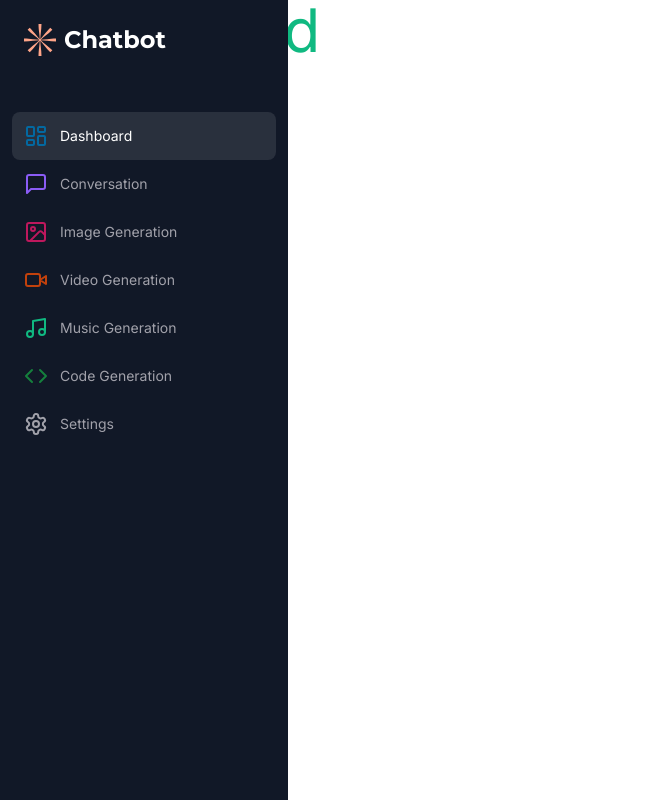
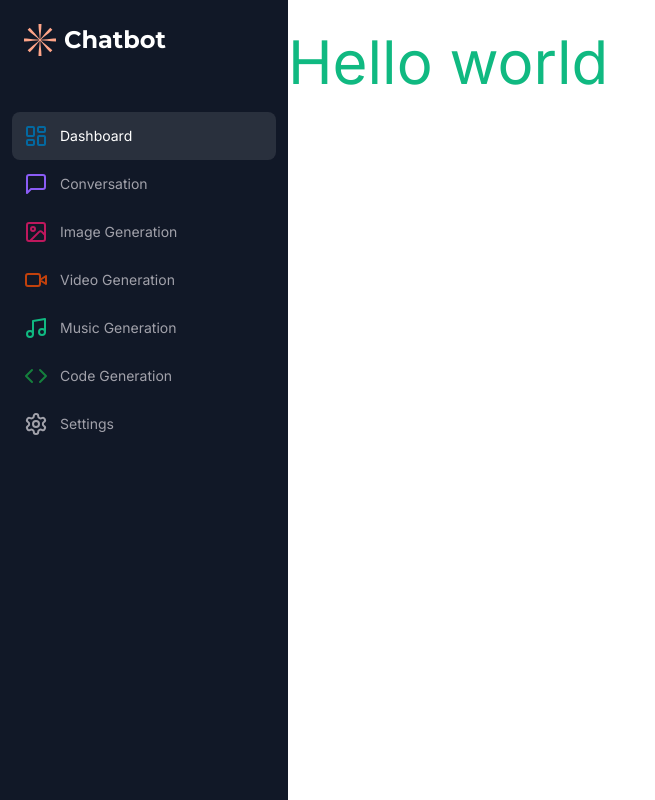
Before and after one commit to abudusamad/saas-ai-chat-app, a Next.js app: page /dashboard in a window 1280 px wide. Shown: the whole page, without its empty margins (0-655 px from the left). Built offline with nearby package versions, Linux system fonts and the light colour scheme.

Commit message:
Making the navbar for the main page

```diff
--- /dev/null
+++ b/app/(dashboard)/_components/navbar.tsx
@@ -0,0 +1,11 @@
+import { UserButton } from "@clerk/nextjs"
+
+export const Navbar = () => {
+    return (
+        <div className="flex items-center p-4">
+            <div className="flex w-full justify-end">
+                <UserButton afterSignOutUrl="/"/>
+            </div>
+        </div>
+    )
+}
--- a/app/(dashboard)/layout.tsx
+++ b/app/(dashboard)/layout.tsx
@@ -1,14 +1,16 @@
+import { Navbar } from "./_components/navbar";
 import Sidebar from "./_components/sidebar";
-
 
 const DashboardLayout = ({ children }: { children: React.ReactNode }) => {
 	return (
 		<div className="h-full relative">
-            <div className="hidden h-full md:flex md:flex-col md:w-72 md:fixed md:inset-y-0 z-80 bg-gray-900">
-				<Sidebar/>
-
-            </div>
-			<main>{children}</main>
+			<div className="hidden h-full md:flex md:flex-col md:w-72 md:fixed md:inset-y-0 z-80 bg-gray-900">
+				<Sidebar />
+			</div>
+			<main className="md:pl-72 pb-10" >
+				<Navbar/>
+				{children}
+			</main>
 		</div>
 	);
 };
--- a/app/(landing)/_components/landing-hero.tsx
+++ b/app/(landing)/_components/landing-hero.tsx
@@ -31,7 +31,7 @@ export const LandingHero = () => {
 					/>
 				</div>
 			</div>
-			<div className="text-sm md:text-3xl font-light text-zinc-400">
+			<div className="text-sm md:text-3xl font-light text-zinc-400 p-8">
 				Create content using AI 10x faster
 			</div>
 			<div>
```
